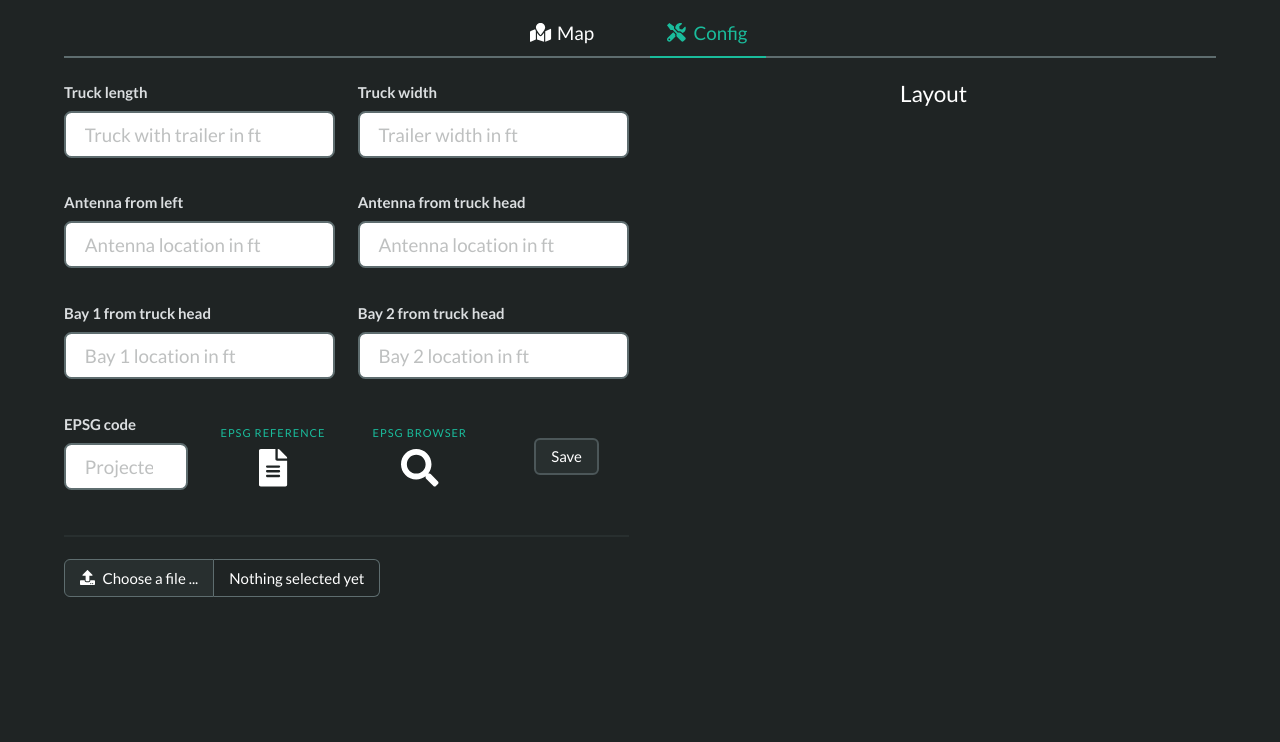
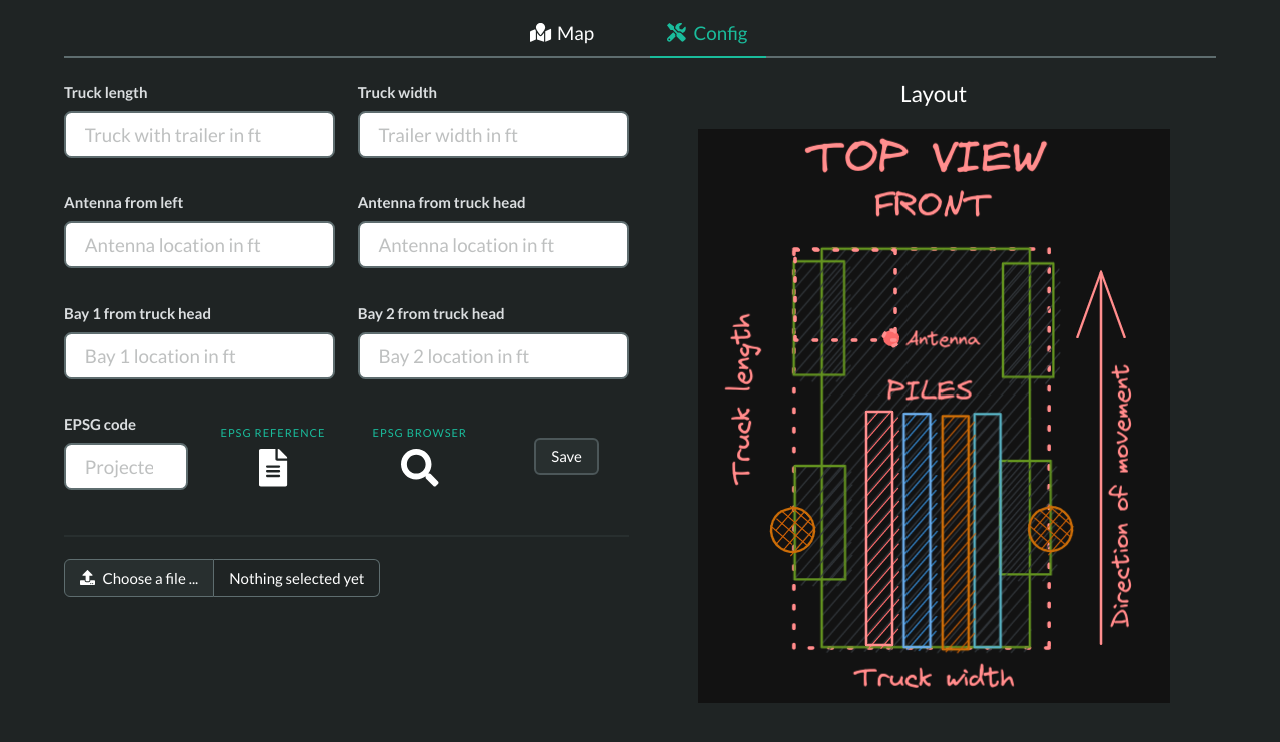
Before and after one commit to FrancoRosa/pile-placer, a React (Create React App) app: page /config in a window 1280 px wide. Shown: the top 742 px of the page. Built offline with nearby package versions, Linux system fonts and the light colour scheme; no server answers; what easy-peasy, google-maps-react would draw is missing.

Commit message:
Update build

```diff
--- a/src/components/Config.jsx
+++ b/src/components/Config.jsx
@@ -6,6 +6,7 @@ import { useLocalStorage } from "../js/helpers";
 import epsgCodes from '../assets/epsg_codes.pdf'
 import { FontAwesomeIcon } from "@fortawesome/react-fontawesome";
 import { faFileAlt, faSearch } from "@fortawesome/free-solid-svg-icons";
+import layout from '../assets/layout.png'
 
 const Config = () => {
 
@@ -107,8 +108,9 @@ const Config = () => {
           <hr />
           <FileInput />
         </div>
-        <div className="column">
+        <div className="column is-centered has-text-centered">
           <h1 className="title is-4 has-text-centered">Layout</h1>
+          <img src={layout} />
         </div>
       </div>
     </div>
--- a/src/js/api.js
+++ b/src/js/api.js
@@ -8,7 +8,7 @@ const hosts = [
   '192.168.1.5:9999'
 ]
 
-let host = 'localhost:9999';
+let host = 'raspberrypi.local:9999';
 
 hosts.forEach(h => {
   console.log('looking for hosts')
```
Also changed, not shown: src/assets/layout.png (added), 7 other files (tests, documents, lock files or other folders).
